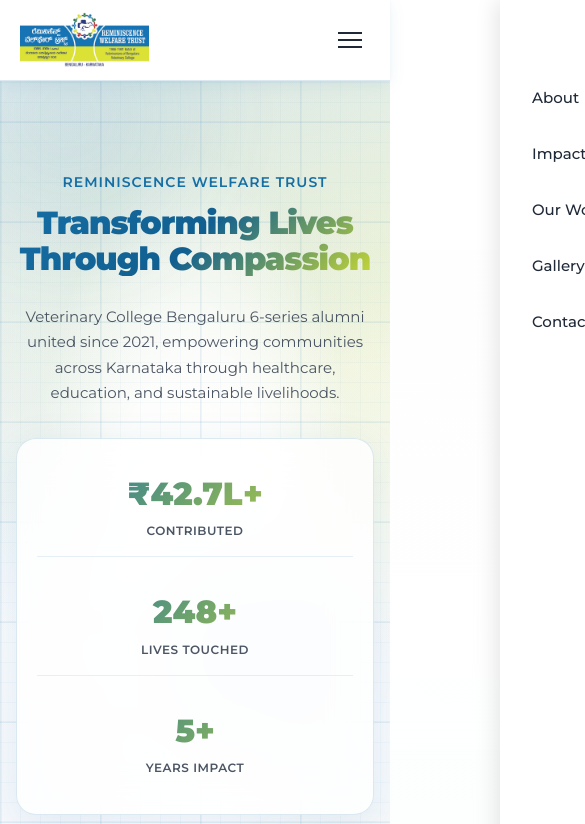
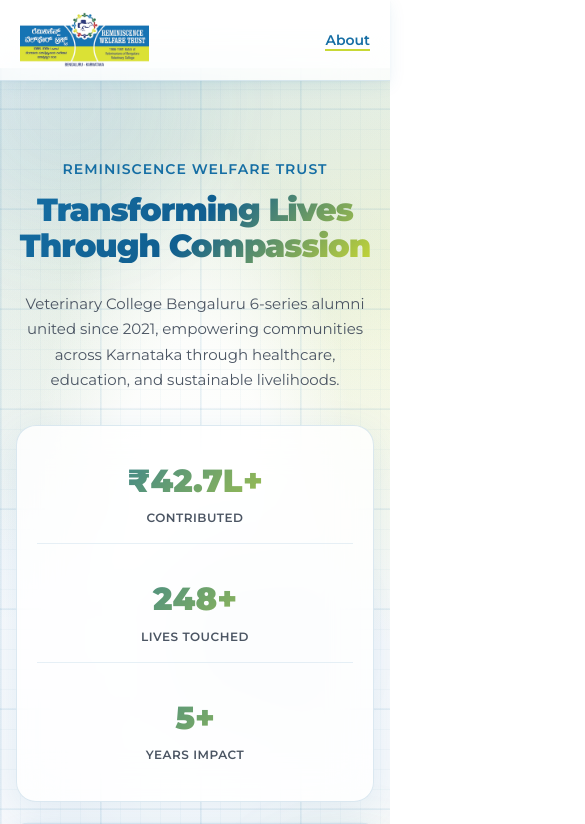
Before and after one commit to Aakeeo/ngo_website, a website: page index.html in a window 390 px wide. Shown: the top 824 px of the page, 585 px wide, since content can reach past the window. Drawn offline with Linux system fonts and the light colour scheme.

Commit message:
Bug fixes

```diff
--- a/assets/script.js
+++ b/assets/script.js
@@ -13,36 +13,6 @@
     if (y <= 12 && lastY > 12) header.classList.remove('scrolled');
     lastY = y;
   }, { passive: true });
-
-  // Mobile menu toggle
-  const menuToggle = document.querySelector('.mobile-menu-toggle');
-  const nav = document.querySelector('.site-nav');
-
-  if (menuToggle && nav) {
-    menuToggle.addEventListener('click', () => {
-      menuToggle.classList.toggle('active');
-      nav.classList.toggle('active');
-      document.body.style.overflow = nav.classList.contains('active') ? 'hidden' : '';
-    });
-
-    // Close menu when clicking a nav link
-    nav.querySelectorAll('a').forEach(link => {
-      link.addEventListener('click', () => {
-        menuToggle.classList.remove('active');
-        nav.classList.remove('active');
-        document.body.style.overflow = '';
-      });
-    });
-
-    // Close menu when clicking outside
-    document.addEventListener('click', (e) => {
-      if (!nav.contains(e.target) && !menuToggle.contains(e.target)) {
-        menuToggle.classList.remove('active');
-        nav.classList.remove('active');
-        document.body.style.overflow = '';
-      }
-    });
-  }
 
   // Smooth anchor scrolling with offset for fixed header
   document.querySelectorAll('a[href^="#"]').forEach(link => {
@@ -79,4 +49,44 @@
     script.src = 'https://cdnjs.cloudflare.com/ajax/libs/lazysizes/5.3.2/lazysizes.min.js';
     document.body.appendChild(script);
   }
+
+  // Active section highlighting in navbar
+  const sections = document.querySelectorAll('section[id]');
+  const navLinks = document.querySelectorAll('.site-nav a[href^="#"]');
+
+  if (sections.length > 0 && navLinks.length > 0) {
+    const observerOptions = {
+      root: null,
+      rootMargin: '-100px 0px -66%',
+      threshold: 0
+    };
+
+    const observer = new IntersectionObserver(function(entries) {
+      entries.forEach(function(entry) {
+        if (entry.isIntersecting) {
+          const id = entry.target.getAttribute('id');
+
+          // Remove active class from all nav links
+          navLinks.forEach(function(link) {
+            link.classList.remove('active');
+          });
+
+          // Add active class to the corresponding nav link
+          navLinks.forEach(function(link) {
+            if (link.getAttribute('href') === '#' + id) {
+              link.classList.add('active');
+              console.log('Active section:', id); // Debug log
+            }
+          });
+        }
+      });
+    }, observerOptions);
+
+    // Observe all sections
+    sections.forEach(function(section) {
+      observer.observe(section);
+    });
+
+    console.log('Section highlighting initialized'); // Debug log
+  }
 })();
--- a/assets/styles.css
+++ b/assets/styles.css
@@ -32,11 +32,12 @@
 
 html {
   scroll-behavior: smooth;
+  overflow-x: hidden;
 }
 
 body {
   margin: 0;
-  padding: 0;
+  padding: 84px 0 0 0;
   font-family: 'Montserrat', system-ui, -apple-system, 'Segoe UI', Roboto, Arial, sans-serif;
   background:
     radial-gradient(1200px 720px at 90% -10%, rgba(200,216,53,.15), transparent 60%),
@@ -46,6 +47,9 @@
   line-height: 1.6;
   -webkit-font-smoothing: antialiased;
   -moz-osx-font-smoothing: grayscale;
+  overflow-x: hidden;
+  width: 100%;
+  max-width: 100vw;
 }
 
 .container {
@@ -53,13 +57,21 @@
   max-width: var(--container-width);
   margin: 0 auto;
   padding: 0 24px;
+  overflow-x: hidden;
+}
+
+main {
+  width: 100%;
+  overflow-x: hidden;
 }
 
 /* Header */
 .site-header {
-  position: sticky;
+  position: fixed;
   top: 0;
-  z-index: 100;
+  left: 0;
+  right: 0;
+  z-index: 150;
   display: flex;
   align-items: center;
   justify-content: space-between;
@@ -70,6 +82,9 @@
   border-bottom: 1px solid rgba(21, 110, 164, 0.15);
   box-shadow: 0 4px 16px rgba(21, 110, 164, 0.08), 0 1px 3px rgba(21, 110, 164, 0.05);
   transition: all 0.3s ease;
+  width: 100%;
+  max-width: 100vw;
+  overflow-x: hidden;
 }
 
 .logo {
@@ -123,6 +138,16 @@
 
 .site-nav a:hover::after {
   width: 100%;
+}
+
+/* Active section styling */
+.site-nav a.active {
+  color: var(--primary-blue);
+}
+
+.site-nav a.active::after {
+  width: 100%;
+  background: var(--accent-lime);
 }
 
 .mobile-menu-toggle {
@@ -1138,6 +1163,10 @@
     --section-padding: 48px;
   }
 
+  body {
+    padding-top: 76px;
+  }
+
   .site-header {
     padding: 12px 20px;
   }
@@ -1146,39 +1175,31 @@
     height: 56px;
   }
 
+  /* Mobile: Hide all nav links except active one */
   .site-nav {
-    position: fixed;
-    top: 0;
-    right: -100%;
-    width: 280px;
-    height: 100vh;
-    background: var(--white);
-    flex-direction: column;
-    align-items: flex-start;
-    padding: 80px 32px 32px;
-    box-shadow: -4px 0 20px rgba(0,0,0,0.1);
-    transition: right 0.3s ease;
-    gap: 20px;
+    gap: 0;
   }
 
-  .site-nav.active {
-    right: 0;
+  .site-nav a {
+    display: none;
   }
 
-  .mobile-menu-toggle {
-    display: flex;
+  .site-nav a.active {
+    display: block;
+    color: var(--primary-blue);
+    font-size: 14px;
+    font-weight: 600;
+    padding: 0;
   }
 
-  .mobile-menu-toggle.active span:nth-child(1) {
-    transform: rotate(45deg) translate(6px, 6px);
+  .site-nav a.active::after {
+    width: 100%;
+    background: var(--accent-lime);
   }
 
-  .mobile-menu-toggle.active span:nth-child(2) {
-    opacity: 0;
-  }
-
-  .mobile-menu-toggle.active span:nth-child(3) {
-    transform: rotate(-45deg) translate(7px, -7px);
+  /* Hide hamburger menu completely */
+  .mobile-menu-toggle {
+    display: none;
   }
 
   .hero {
@@ -1296,6 +1317,10 @@
 }
 
 @media (max-width: 480px) {
+  body {
+    padding-top: 68px;
+  }
+
   .hero {
     padding: 90px 16px 60px;
   }
```
